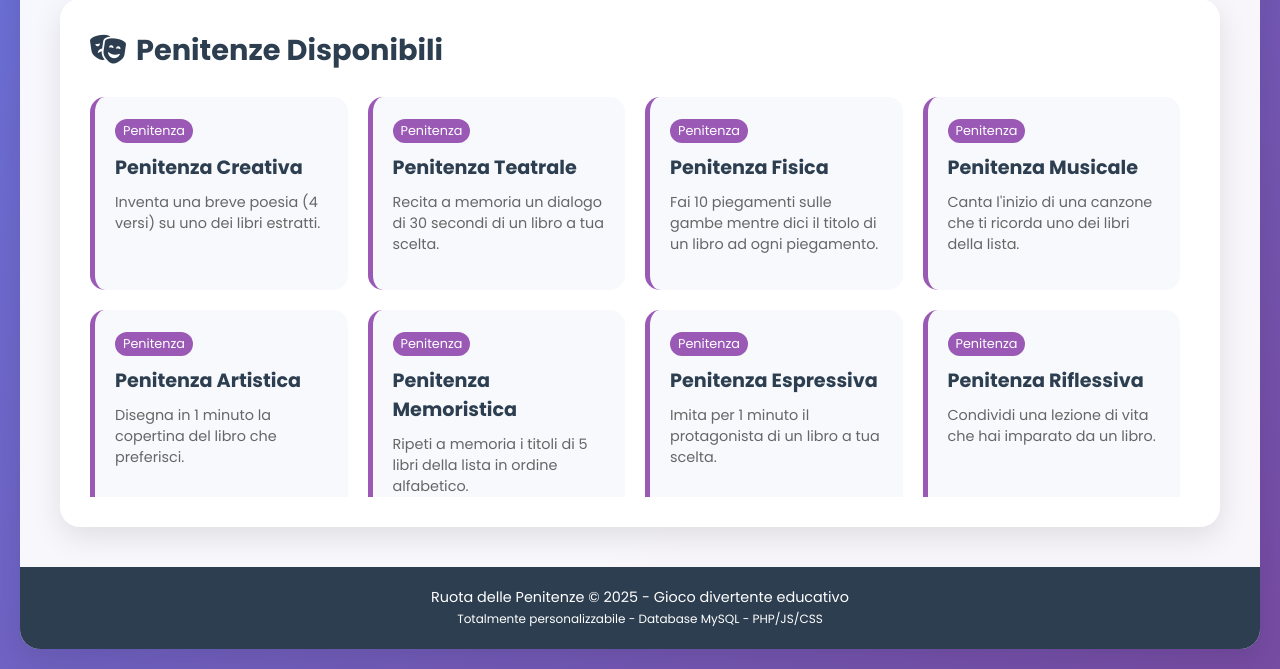
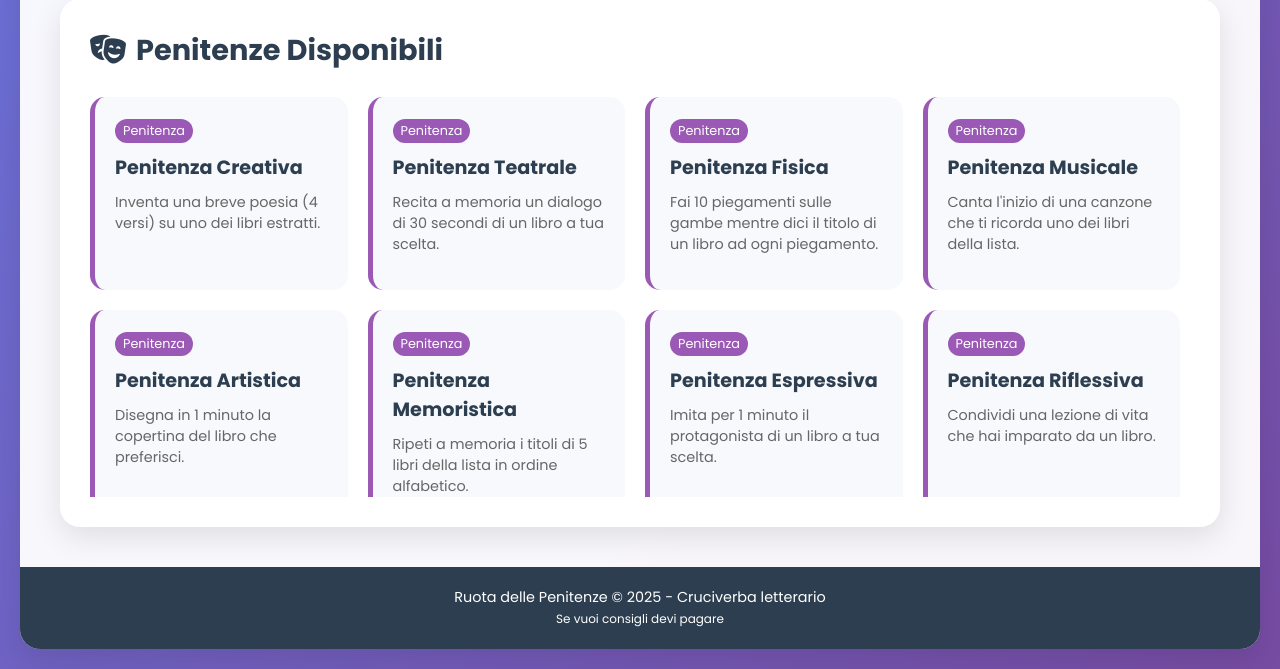
Before and after one commit to MattiaLupinetti02/bachelor_crux, a PHP site: page /wheel-of-fortune/penance.php in a window 1280 px wide. Shown: the part 892-1561 px from the top of the page. Run offline with PHP 8.4, Linux system fonts and the light colour scheme; data comes from the database, SQL or seed files in the repository.

Commit message:
rimozione parti inutili

```diff
--- a/penance.php
+++ b/penance.php
@@ -81,8 +81,8 @@ require_once 'includes/database.php';
         </div>
 
         <footer class="footer">
-            <p>Ruota delle Penitenze &copy; <?php echo date('Y'); ?> - Gioco divertente educativo</p>
-            <p><small>Totalmente personalizzabile - Database MySQL - PHP/JS/CSS</small></p>
+            <p>Ruota delle Penitenze &copy; <?php echo date('Y'); ?> - Cruciverba letterario</p>
+            <p><small>Se vuoi consigli devi pagare</small></p>
         </footer>
     </div>
 
```
